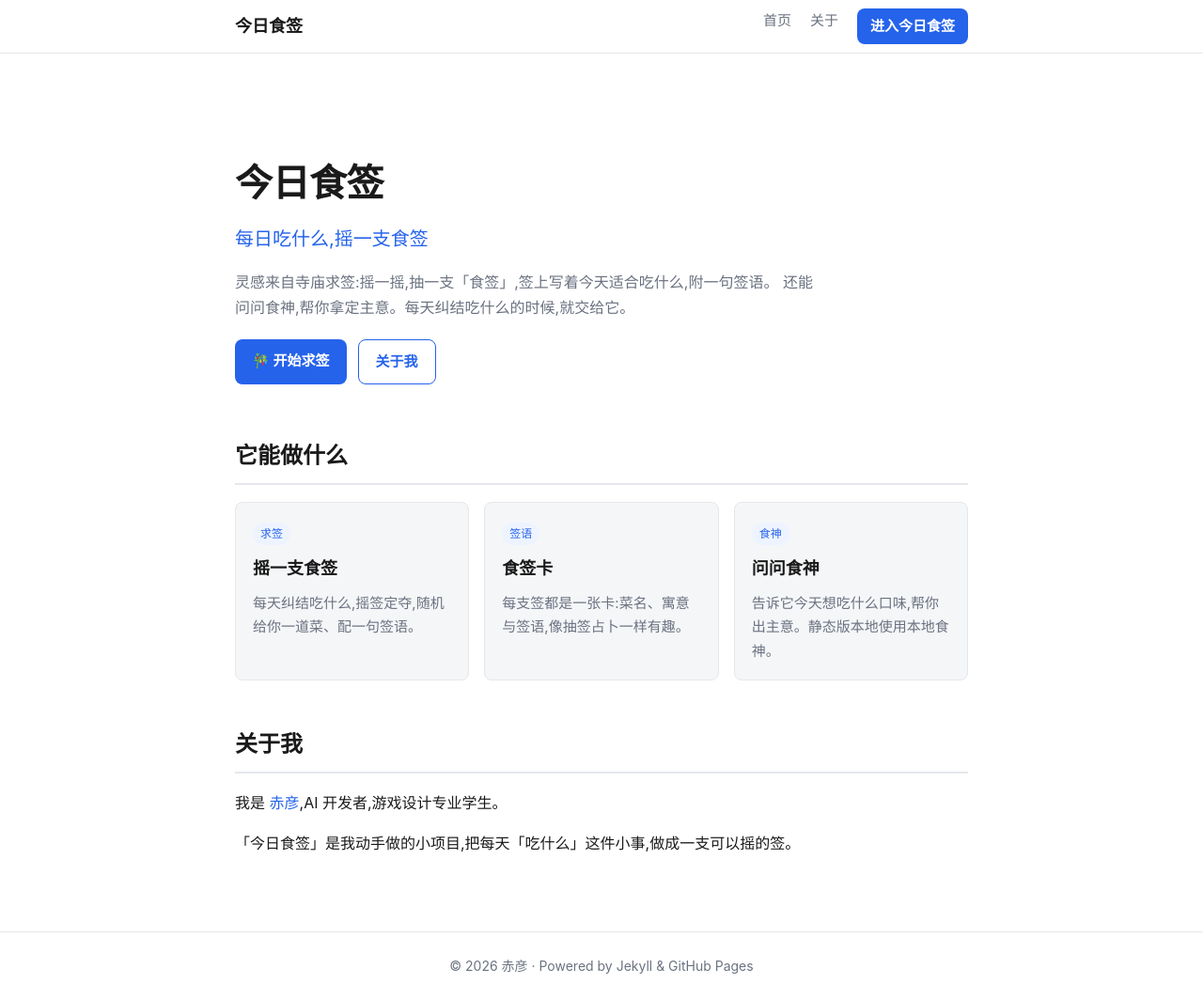
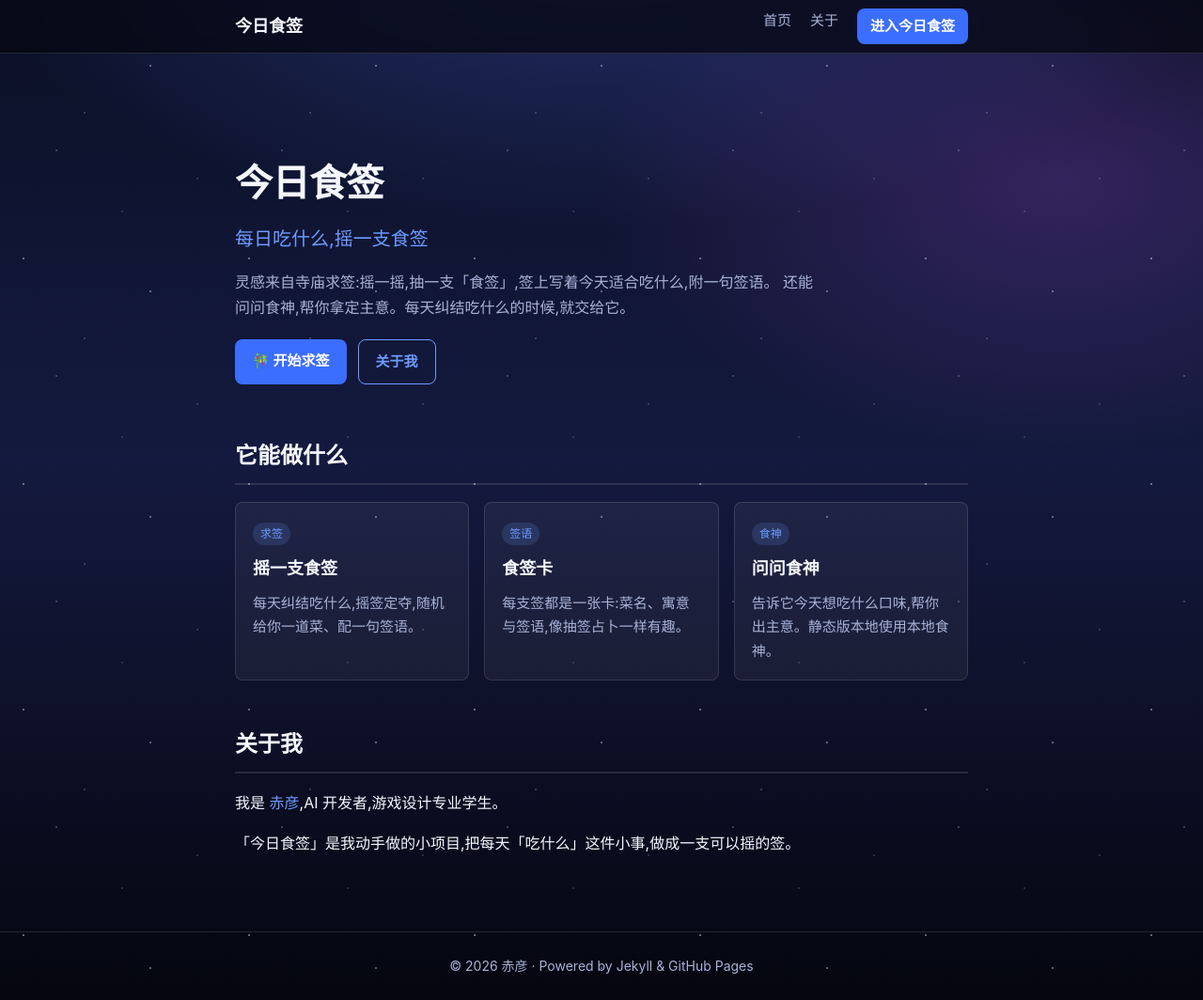
Before and after one commit to akihsama/Akih.github.io, a Jekyll site: the page built from index.md, in a window 1280 px wide and 1064 px high. Shown: the whole window at 94% size. Built offline with Jekyll 4.4.1, drawn with Linux system fonts in a browser that asks for light colours.

Commit message:
main site: starry gradient dark theme

```diff
--- a/assets/css/main.css
+++ b/assets/css/main.css
@@ -1,10 +1,11 @@
 :root {
-  --bg: #ffffff;
-  --text: #1a1a1a;
-  --muted: #6b7280;
-  --accent: #2563eb;
-  --card: #f5f6f8;
-  --border: #e5e7eb;
+  --bg: #05060f;
+  --text: #f5f7ff;
+  --muted: #a9b2d6;
+  --accent: #6d9bff;
+  --accent-strong: #3b6dff;
+  --card: rgba(255,255,255,0.05);
+  --border: rgba(255,255,255,0.12);
   --radius: 8px;
   --max: 820px;
 }
@@ -13,12 +14,43 @@
 html { scroll-behavior: smooth; }
 body {
   margin: 0;
-  background: var(--bg);
+  min-height: 100vh;
+  background-color: #05060f;
   color: var(--text);
   font-family: -apple-system, BlinkMacSystemFont, "Segoe UI", "PingFang SC",
     "Microsoft YaHei", "Hiragino Sans GB", sans-serif;
   line-height: 1.7;
   -webkit-font-smoothing: antialiased;
+}
+
+/* starry space background */
+body::before {
+  content: "";
+  position: fixed;
+  inset: 0;
+  z-index: -2;
+  background:
+    radial-gradient(1200px 620px at 50% -12%, rgba(72,90,200,0.5) 0%, rgba(10,12,32,0) 60%),
+    radial-gradient(900px 520px at 88% 18%, rgba(130,70,190,0.32) 0%, rgba(10,12,32,0) 55%),
+    linear-gradient(180deg, #0b1026 0%, #141a3f 46%, #05060f 100%);
+}
+
+body::after {
+  content: "";
+  position: fixed;
+  inset: 0;
+  z-index: -1;
+  pointer-events: none;
+  opacity: 0.85;
+  background-image:
+    radial-gradient(1.4px 1.4px at 25px 35px, rgba(255,255,255,0.9), transparent),
+    radial-gradient(1px 1px at 90px 120px, rgba(255,255,255,0.7), transparent),
+    radial-gradient(1.6px 1.6px at 160px 70px, rgba(205,218,255,0.85), transparent),
+    radial-gradient(1px 1px at 210px 190px, rgba(255,255,255,0.6), transparent),
+    radial-gradient(1.2px 1.2px at 60px 160px, rgba(185,205,255,0.75), transparent),
+    radial-gradient(1px 1px at 130px 225px, rgba(255,255,255,0.55), transparent);
+  background-size: 240px 240px;
+  background-repeat: repeat;
 }
 a { color: var(--accent); text-decoration: none; }
 a:hover { text-decoration: underline; }
@@ -33,7 +65,7 @@ main.container { padding-top: 32px; padding-bottom: 64px; }
 .site-header {
   position: sticky;
   top: 0;
-  background: rgba(255,255,255,0.85);
+  background: rgba(5,6,15,0.7);
   backdrop-filter: blur(8px);
   border-bottom: 1px solid var(--border);
 }
@@ -49,7 +81,7 @@ main.container { padding-top: 32px; padding-bottom: 64px; }
 .site-nav a:hover { color: var(--accent); text-decoration: none; }
 .site-nav a.nav-cta {
   color: #fff;
-  background: var(--accent);
+  background: var(--accent-strong);
   padding: 6px 14px;
   border-radius: var(--radius);
   font-weight: 600;
@@ -67,7 +99,7 @@ main.container { padding-top: 32px; padding-bottom: 64px; }
   display: inline-block;
   padding: 10px 18px;
   border-radius: var(--radius);
-  background: var(--accent);
+  background: var(--accent-strong);
   color: #fff;
   font-weight: 600;
   font-size: 15px;
@@ -100,7 +132,7 @@ section h2 {
   display: inline-block;
   font-size: 12px;
   color: var(--accent);
-  background: #eef4ff;
+  background: rgba(109,155,255,0.16);
   padding: 2px 8px;
   border-radius: 999px;
   margin-bottom: 10px;
```
Also changed, not shown: assets/img/README.txt (added).
